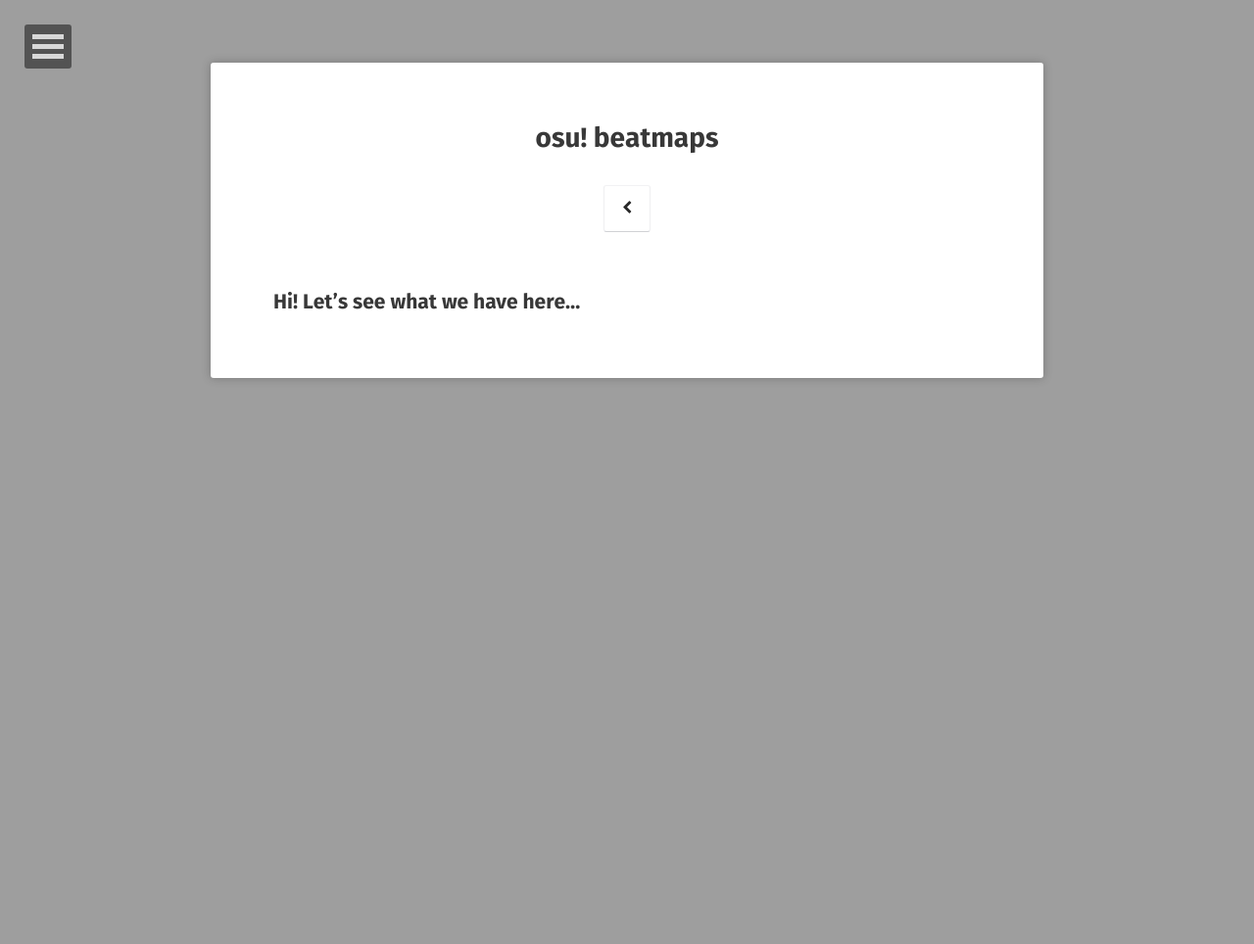
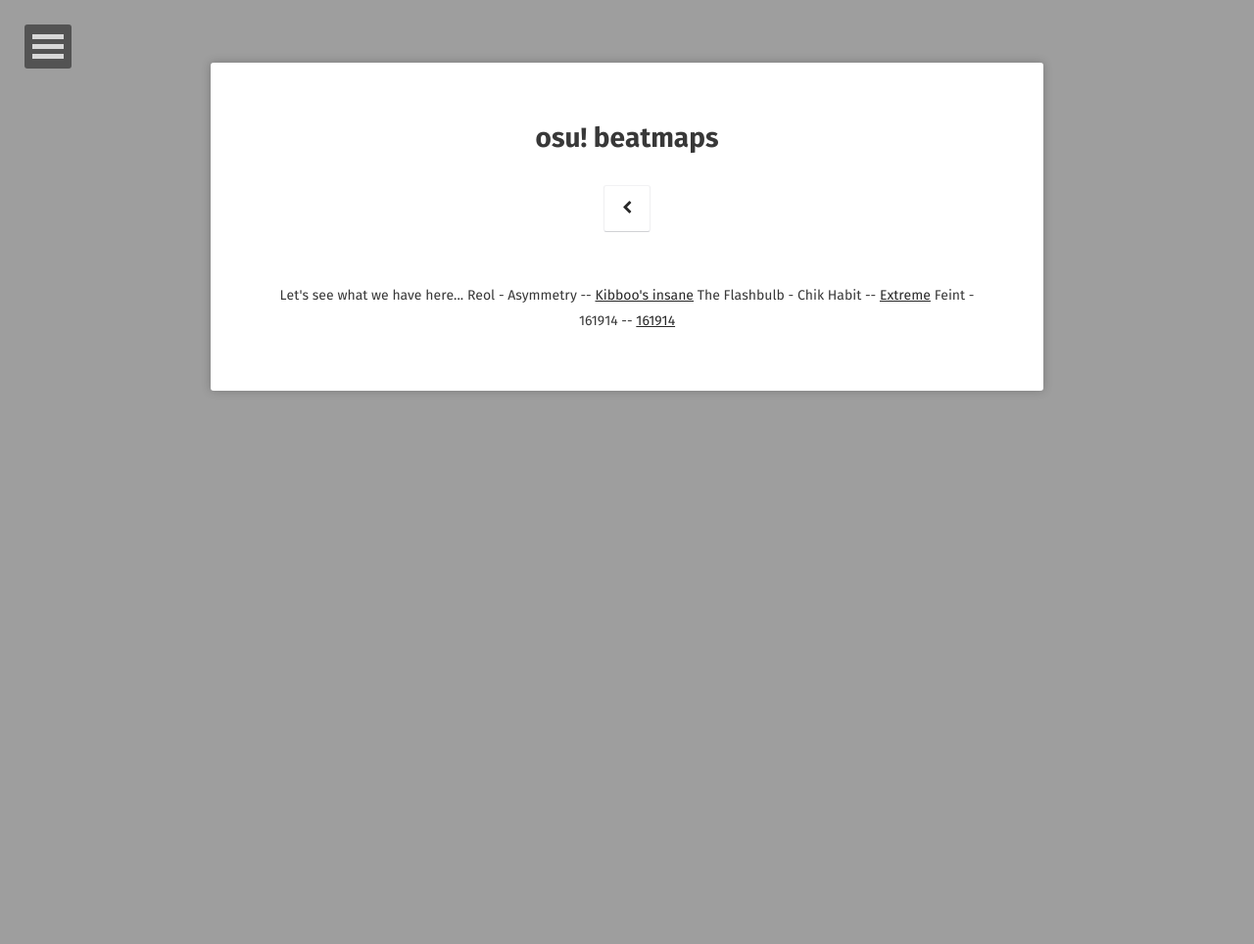
Before and after one commit to KoocieBoi/osumaps, a Jekyll site: the page built from maps/index.md, in a window 1280 px wide. Shown: the whole page at 98% size. Built offline with Jekyll 4.4.1, drawn with Linux system fonts in a browser that asks for light colours; some web fonts are replaced.

Commit message:
testing align-center + 3 bms

```diff
--- a/maps/index.md
+++ b/maps/index.md
@@ -6,4 +6,9 @@ date: 2017-08-16
 comments: false
 ---
 
-## Hi! Let's see what we have here...
+<p align="center">
+Let's see what we have here...
+Reol - Asymmetry -- <a href="https://osu.ppy.sh/b/658387&m=0">Kibboo's insane</a>
+The Flashbulb - Chik Habit -- <a href="https://osu.ppy.sh/b/854922">Extreme</a>
+Feint - 161914 -- <a href="https://osu.ppy.sh/b/523365&m=0">161914</a>
+</p>
```
